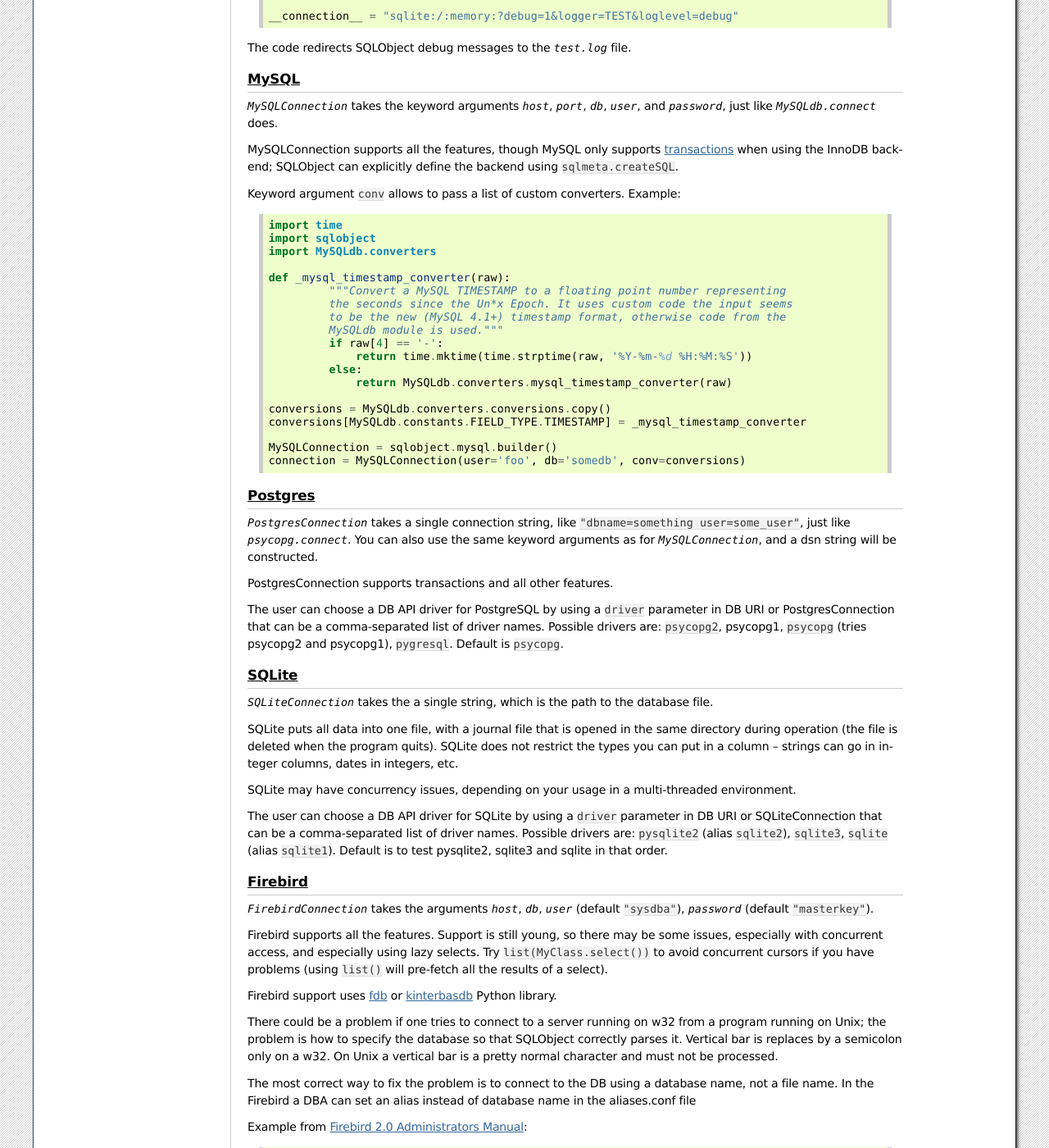
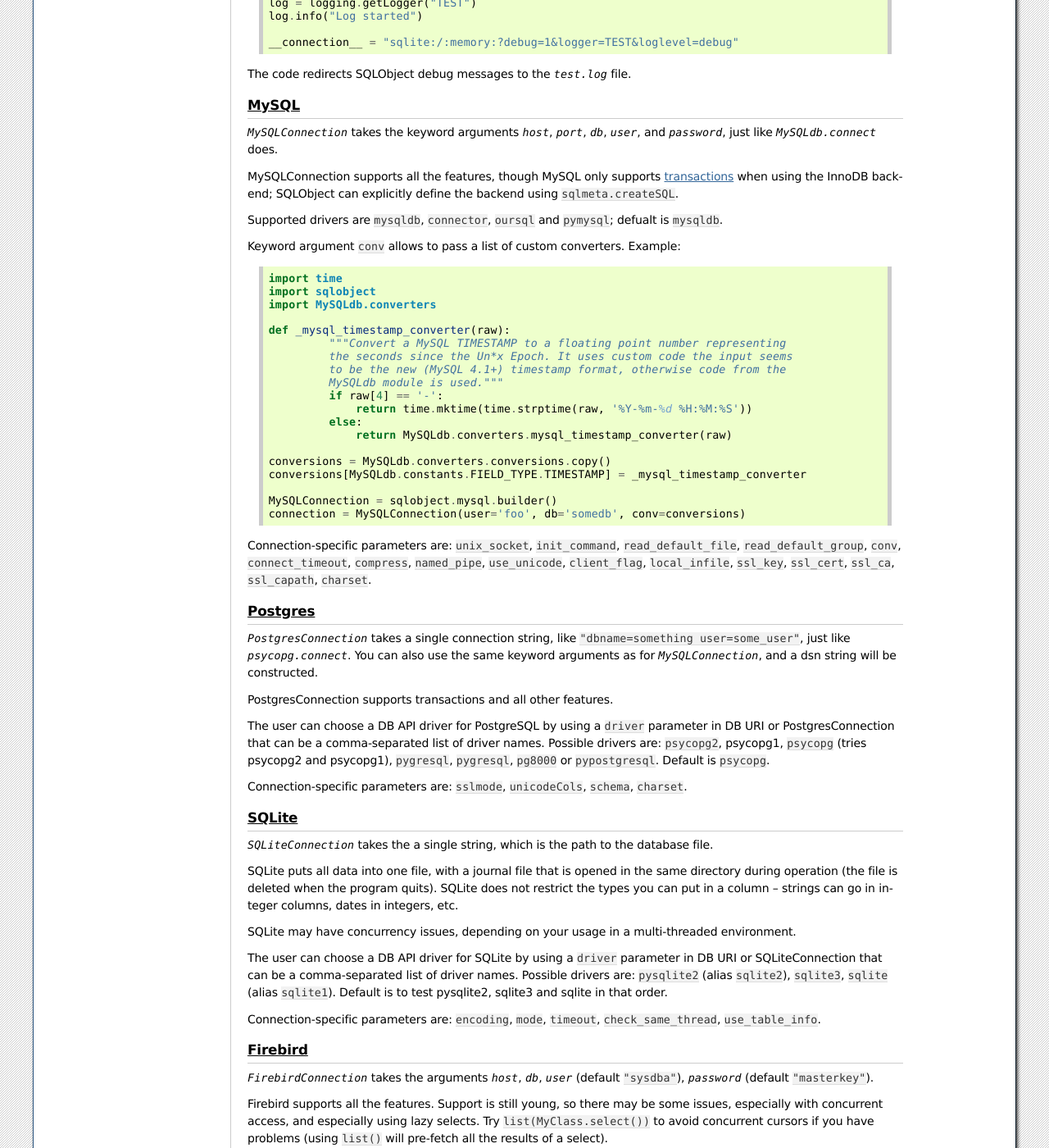
Before and after one commit to sqlobject/sqlobject, a Sphinx documentation site: the page built from docs/SQLObject.rst, in a window 1280 px wide and 1400 px high, scrolled down 26604 px. Shown: the whole window at 82% size. Built offline with Sphinx 7.4.7, drawn with Linux system fonts in a browser that asks for light colours; some of the changed text lies outside the part shown.

Commit message:
Update main docs: list connection-specific parameters
They still require more detailed documentation.

[skip ci]

```diff
--- a/docs/SQLObject.rst
+++ b/docs/SQLObject.rst
@@ -174,6 +174,9 @@
 If you want to pass True value in a connection URI - pass almost any
 non-empty string, especially ``yes``, ``true``, ``on`` or ``1``; an
 empty string or ``no``, ``false``, ``off`` or ``0`` for False.
+
+There are also connection-specific parameters, they are listed in the
+appropriate sections.
 
 Lets first set up a connection::
 
@@ -1782,6 +1785,9 @@
 transactions_ when using the InnoDB backend; SQLObject can explicitly
 define the backend using ``sqlmeta.createSQL``.
 
+Supported drivers are ``mysqldb``, ``connector``, ``oursql`` and
+``pymysql``; defualt is ``mysqldb``.
+
 Keyword argument ``conv`` allows to pass a list of custom converters.
 Example::
 
@@ -1805,6 +1811,12 @@
     MySQLConnection = sqlobject.mysql.builder()
     connection = MySQLConnection(user='foo', db='somedb', conv=conversions)
 
+Connection-specific parameters are: ``unix_socket``, ``init_command``,
+``read_default_file``, ``read_default_group``, ``conv``,
+``connect_timeout``, ``compress``, ``named_pipe``, ``use_unicode``,
+``client_flag``, ``local_infile``, ``ssl_key``, ``ssl_cert``,
+``ssl_ca``, ``ssl_capath``, ``charset``.
+
 Postgres
 --------
 
@@ -1818,8 +1830,11 @@
 The user can choose a DB API driver for PostgreSQL by using a ``driver``
 parameter in DB URI or PostgresConnection that can be a comma-separated
 list of driver names. Possible drivers are: ``psycopg2``, psycopg1,
-``psycopg`` (tries psycopg2 and psycopg1), ``pygresql``. Default is
-``psycopg``.
+``psycopg`` (tries psycopg2 and psycopg1), ``pygresql``, ``pygresql``,
+``pg8000`` or ``pypostgresql``. Default is ``psycopg``.
+
+Connection-specific parameters are: ``sslmode``, ``unicodeCols``,
+``schema``, ``charset``.
 
 SQLite
 ------
@@ -1841,6 +1856,9 @@
 ``sqlite3``, ``sqlite`` (alias ``sqlite1``). Default is to test pysqlite2,
 sqlite3 and sqlite in that order.
 
+Connection-specific parameters are: ``encoding``, ``mode``, ``timeout``,
+``check_same_thread``, ``use_table_info``.
+
 Firebird
 --------
 
@@ -1853,7 +1871,8 @@
 concurrent cursors if you have problems (using ``list()`` will
 pre-fetch all the results of a select).
 
-Firebird support uses fdb_ or kinterbasdb_ Python library.
+Firebird support ``fdb``, ``kinterbasdb`` or ``firebirdsql`` drivers.
+Default are ``fdb`` and ``kinterbasdb``.
 
 There could be a problem if one tries to connect to a server running on w32
 from a program running on Unix; the problem is how to specify the database
@@ -1884,6 +1903,8 @@
 
 .. _this page: http://mujweb.cz/iprenosil/interbase/ip_ib_indexcalculator.htm
 
+Connection-specific parameters are: ``dialect``, ``role``, ``charset``.
+
 Sybase
 ------
 
@@ -1895,6 +1916,8 @@
 
 It uses the Sybase_ module.
 
+Connection-specific parameters are: ``locking``, ``autoCommit``.
+
 MAX DB
 ------
 
@@ -1906,6 +1929,9 @@
 
 It uses the sapdb_ module.
 
+Connection-specific parameters are: ``autoCommit``, ``sqlmode``,
+``isolation``, ``timeout``.
+
 MS SQL Server
 -------------
 
@@ -1924,6 +1950,8 @@
 parameter in DB URI or MSSQLConnection that can be a comma-separated list
 of driver names. Possible drivers are: ``adodb`` (alias ``adodbapi``) and
 ``pymssql``. Default is to test ``adodbapi`` and ``pymssql`` in that order.
+
+Connection-specific parameters are: ``autoCommit``, ``timeout``.
 
 Events (signals)
 ================
```
